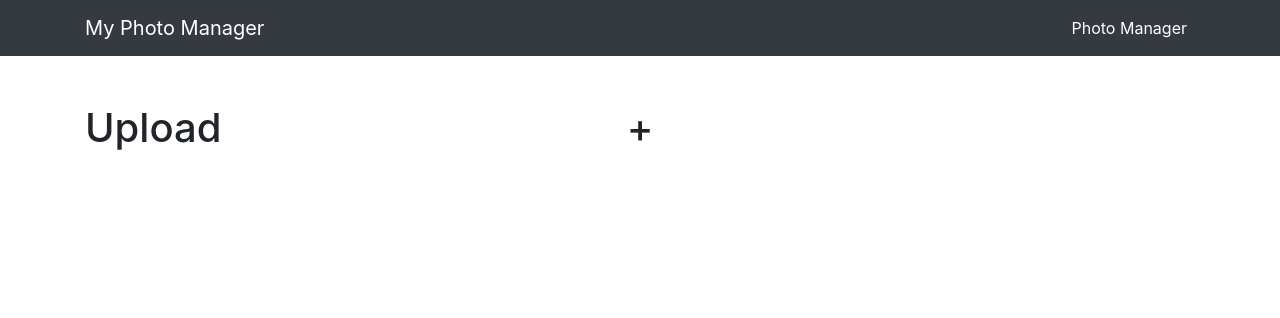
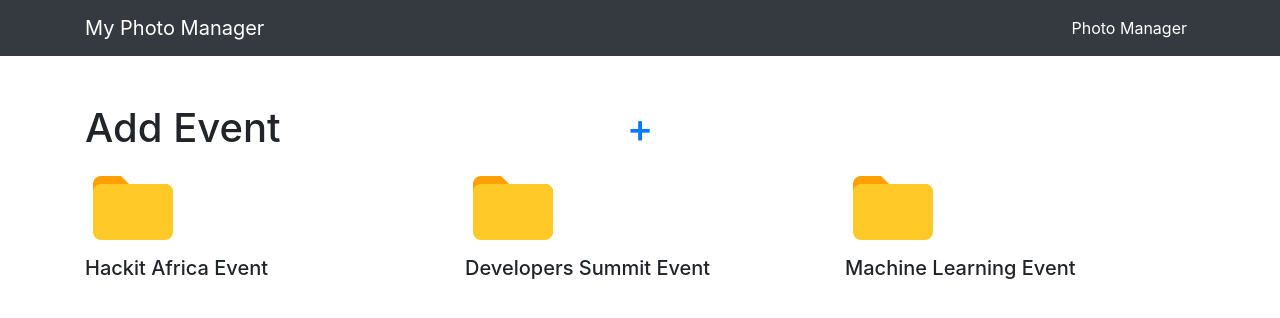
Before and after one commit to jackyk/Hackit, a website: page upload.html in a window 1280 px wide. Drawn offline with nearby package versions, Linux system fonts and the light colour scheme.

Commit message:
Finish upload

```diff
--- a/upload.html
+++ b/upload.html
@@ -40,16 +40,29 @@
     <div class="container">
       <div class="row">
         <div class="col-lg-4 text-left">
-          <h1 class="mt-5">Upload</h1>
+          <h1 class="mt-5">Add Event</h1>
         </div>
         <div class="col-lg-4 text-center">
-            <h1 class="mt-5">+</h1>
+            <a href=""><h1 class="mt-5">+</h1></a>
         </div>
       </div>
       <div class="row">
-        <div class="col-lg-8">
+        <!-- <div class="col-lg-8"> -->
+        <div class="col-lg-4">
+            <img src="images/folderIcon.png" alt="icon-image">
+            <h5>Hackit Africa Event</h5>
+        </div>
+        <div class="col-lg-4">
+         <img src="images/folderIcon.png" alt="icon-image">
+         <h5>Developers Summit Event</h5>
 
         </div>
+        <div class="col-lg-4">
+         <img src="images/folderIcon.png" alt="icon-image">
+         <h5>Machine Learning Event</h5>
+
+        </div>
+        <!-- </div> -->
       </div>
     </div>
 
```
Also changed, not shown: images/folderIcon.png (added).
